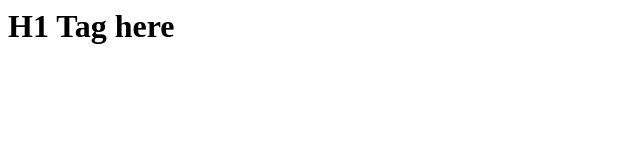
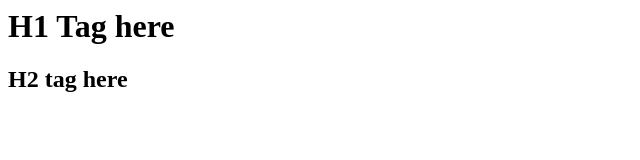
Before and after one commit to Pradeepnayak/Day10, a plain HTML site: page index.html in a window 1280 px wide. Shown: the whole page, without its empty margins (0-640 px from the left). Drawn offline with Linux system fonts and the light colour scheme.

Commit message:
h2 tag added

```diff
--- a/index.html
+++ b/index.html
@@ -1 +1,2 @@
 <h1>H1 Tag here</h1>
+<h2> H2 tag here</h2>
```
